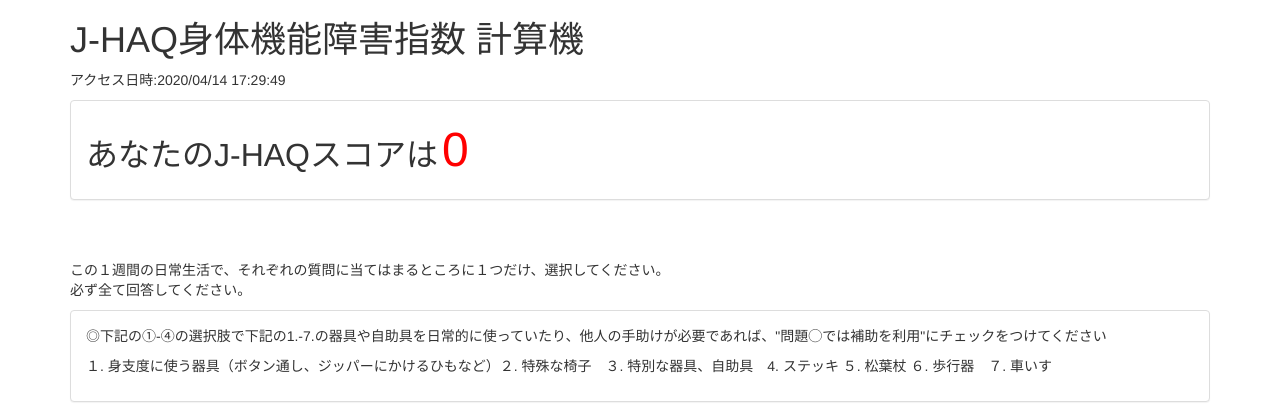
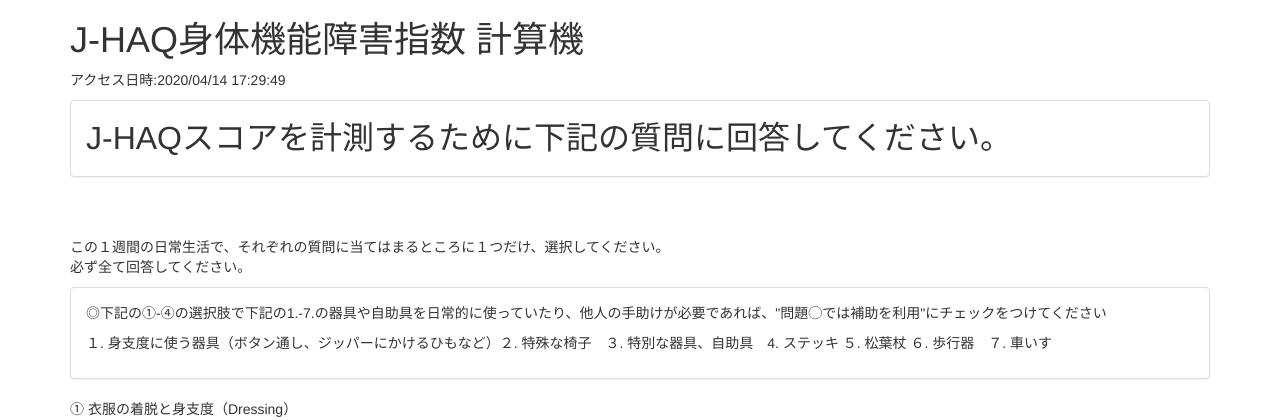
Before and after one commit to SHIBOUKAN/j-haq, a PHP site: page / in a window 1280 px wide. Shown: the top 420 px of the page. Run offline with PHP 8.4, Linux system fonts and the light colour scheme; data that the repository does not hold is empty.

Commit message:
編集してみる

```diff
--- a/index.php
+++ b/index.php
@@ -259,7 +259,7 @@ echo date("Y/m/d H:i:s", time()) . "\n";
 
         //計算式
         $j=($a+$b+$c+$d+$e+$f+$g+$h)/8;
-        if ($j=0)
+        if ($j==0)
         {
             echo "<font size=6 >J-HAQスコアを計測するために下記の質問に回答してください。</font>";
             echo "\n";
```
